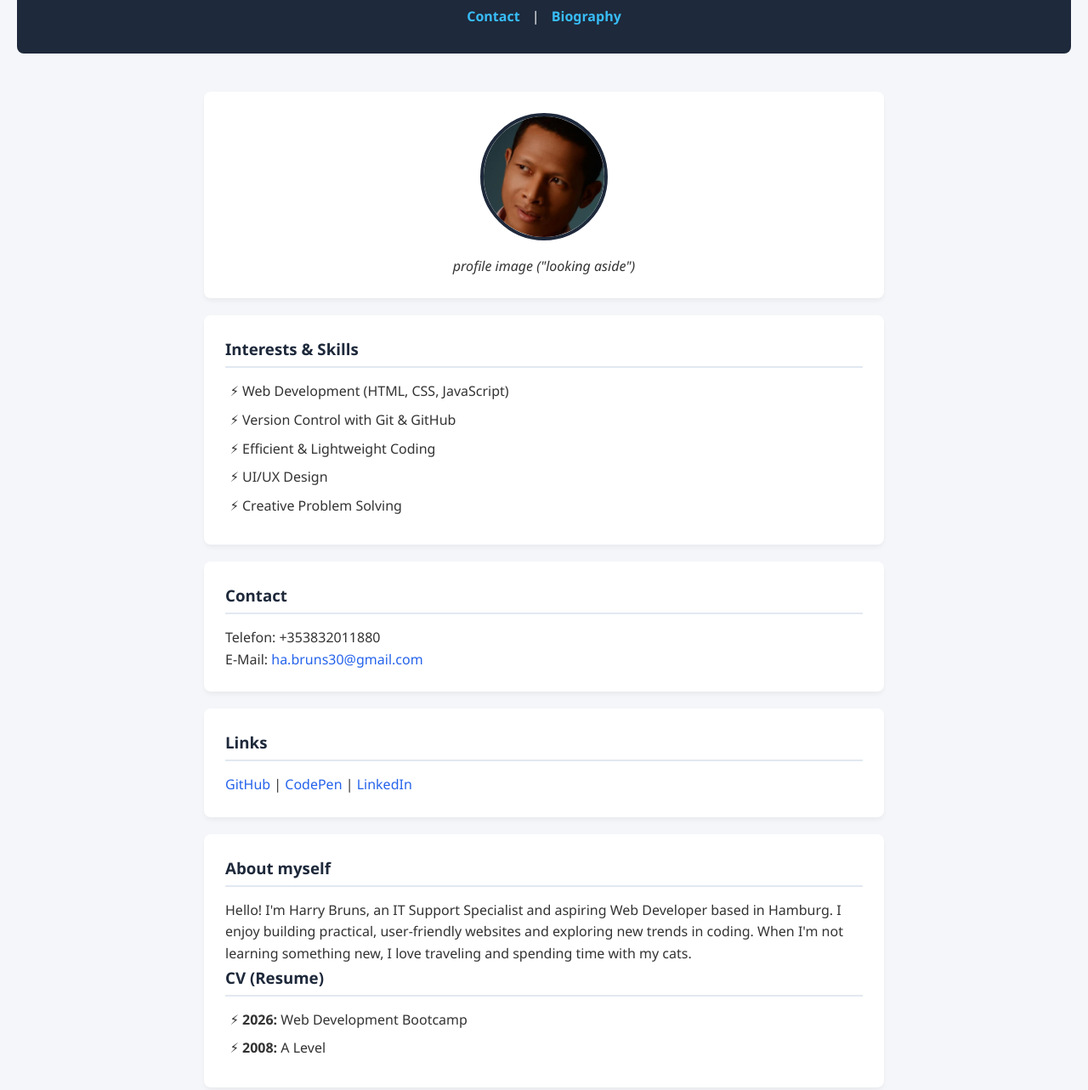
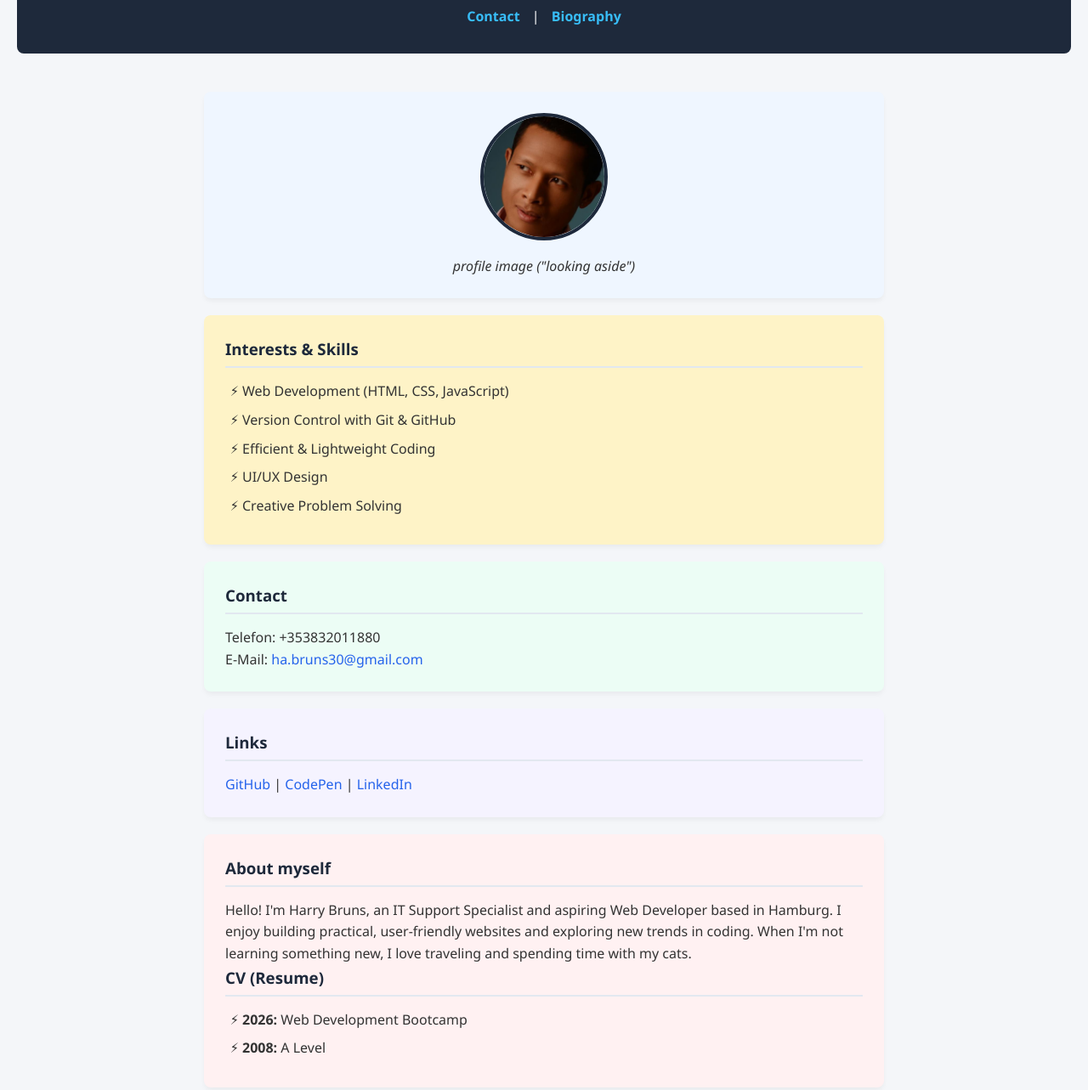
Before and after one commit to Tasidrei/personal-website, a website: page index.html in a window 1280 px wide. Shown: the part 117-1400 px from the top of the page at 85% size. Drawn offline with Linux system fonts and the light colour scheme.

Commit message:
feat: complete personal profile website challenge

```diff
--- a/styles.css
+++ b/styles.css
@@ -104,25 +104,25 @@ footer {
 }
 /* Erste Karte (Profilbild) */
 section:nth-of-type(1) {
-  background-color: #ffffff;/* Sehr helles Blau */
+  background-color: #eff6ff;/* Sehr helles Blau */
 }
 
 /* Zweite Karte (Interessen & Skills) */
 section:nth-of-type(2) {
-  background-color: #ffffff; /* Warmes, helles Gelb/Amber */
+  background-color: #fef3c7; /* Warmes, helles Gelb/Amber */
 }
 
 /* Dritte Karte (Kontakt) */
 section:nth-of-type(3) {
-  background-color: #ffffff; /* Frisches, helles Grün */
+  background-color: #ecfdf5; /* Frisches, helles Grün */
 }
 
 /* Vierte Karte (Links) */
 section:nth-of-type(4) {
-  background-color: #ffffff; /* Sanftes, helles Lila */
+  background-color: #f5f3ff; /* Sanftes, helles Lila */
 }
 
 /* Fünfte Karte (About myself) */
 section:nth-of-type(5) {
-  background-color: #ffffff; /* Zartes Hellrot/Rosa */
+  background-color: #fff1f2; /* Zartes Hellrot/Rosa */
 }
```
